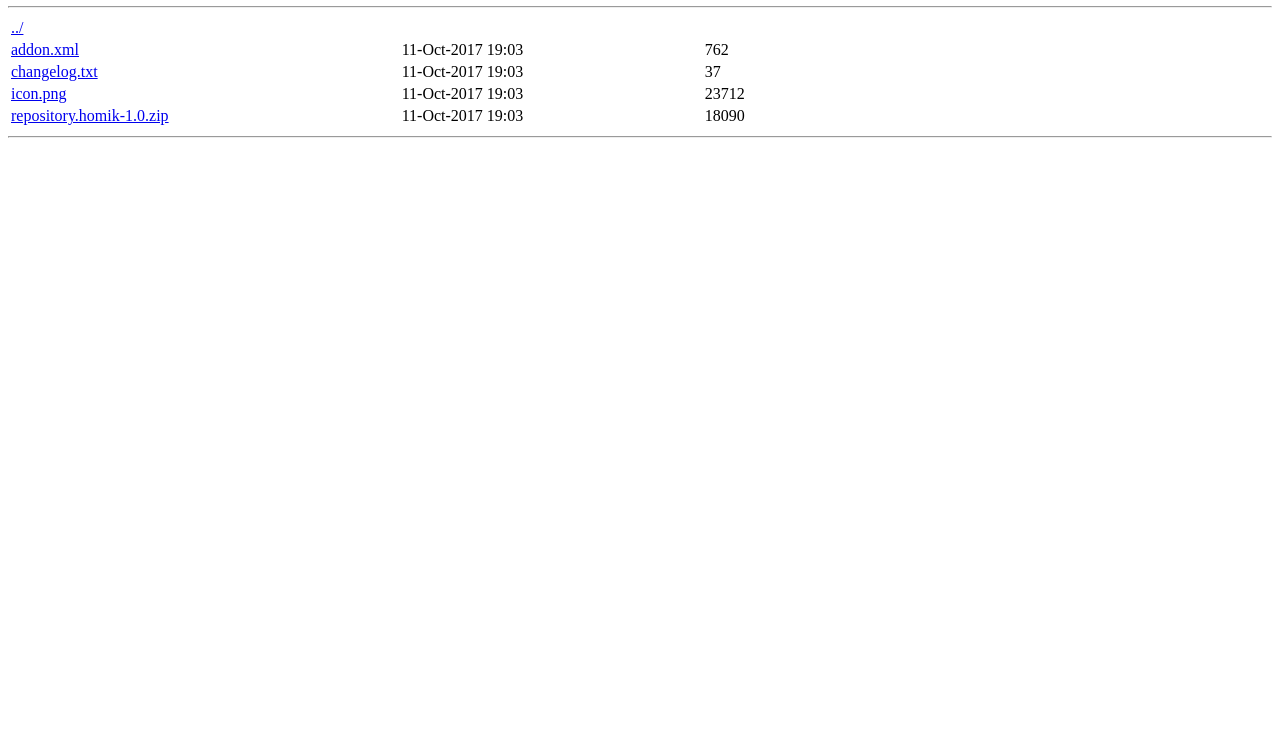
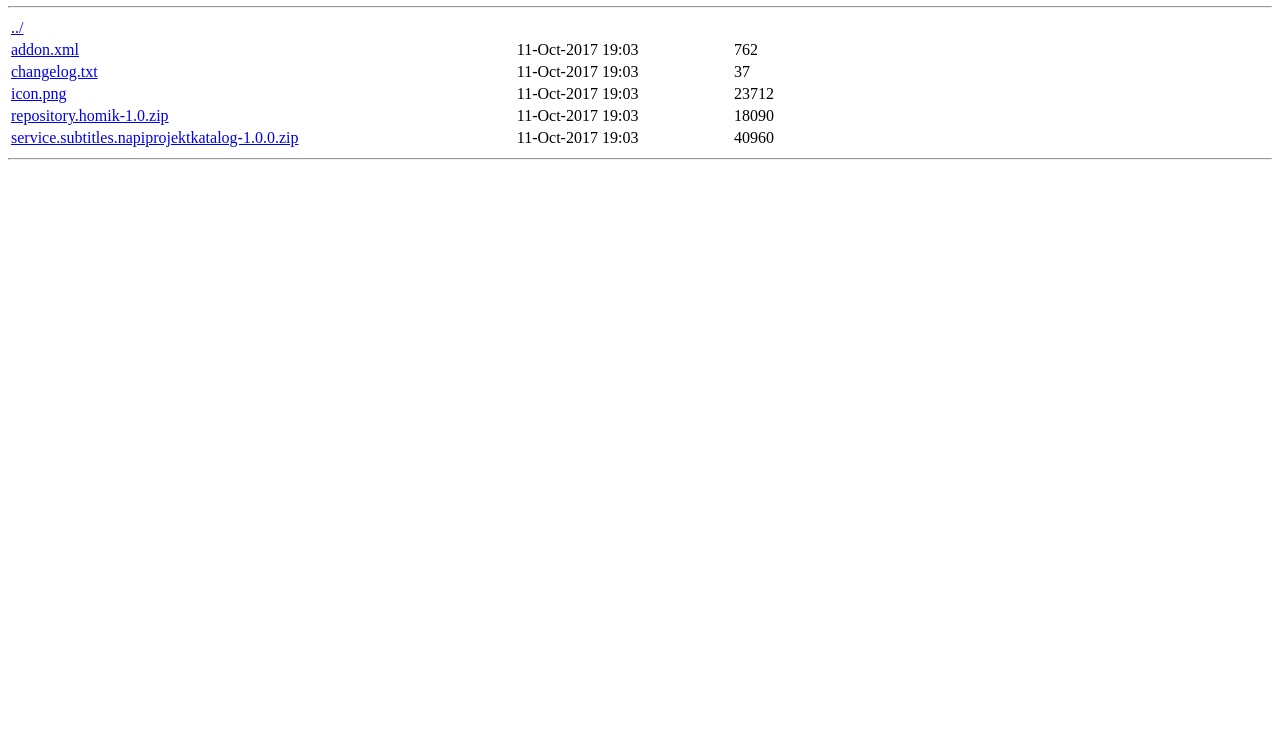
Before and after one commit to homik/homik.github.io, a plain HTML site: page index.html in a window 1280 px wide. Shown: the part 60-800 px from the top of the page. Drawn offline with Linux system fonts and the light colour scheme.

Commit message:
added plugin to root

```diff
--- a/index.html
+++ b/index.html
@@ -39,6 +39,13 @@
         <td>11-Oct-2017 19:03</td>
         <td>18090</td>
       </tr>
+	  <tr>
+        <td>
+          <a href="service.subtitles.napiprojektkatalog-1.0.0.zip">service.subtitles.napiprojektkatalog-1.0.0.zip</a>
+        </td>
+        <td>11-Oct-2017 19:03</td>
+        <td>40960</td>
+      </tr>
     </table>
     <hr/>
   </body>
```
Also changed, not shown: 1 other file.
